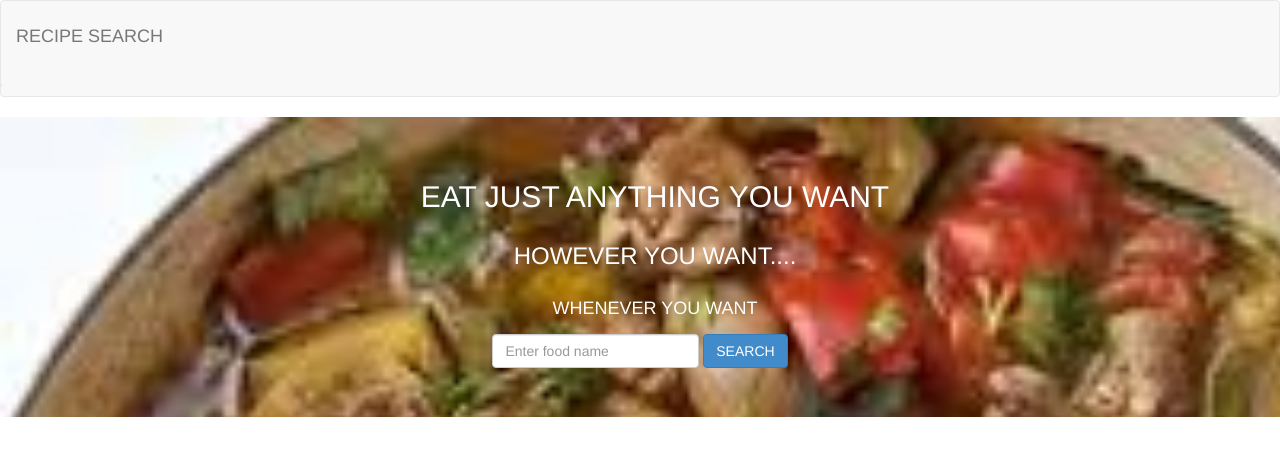
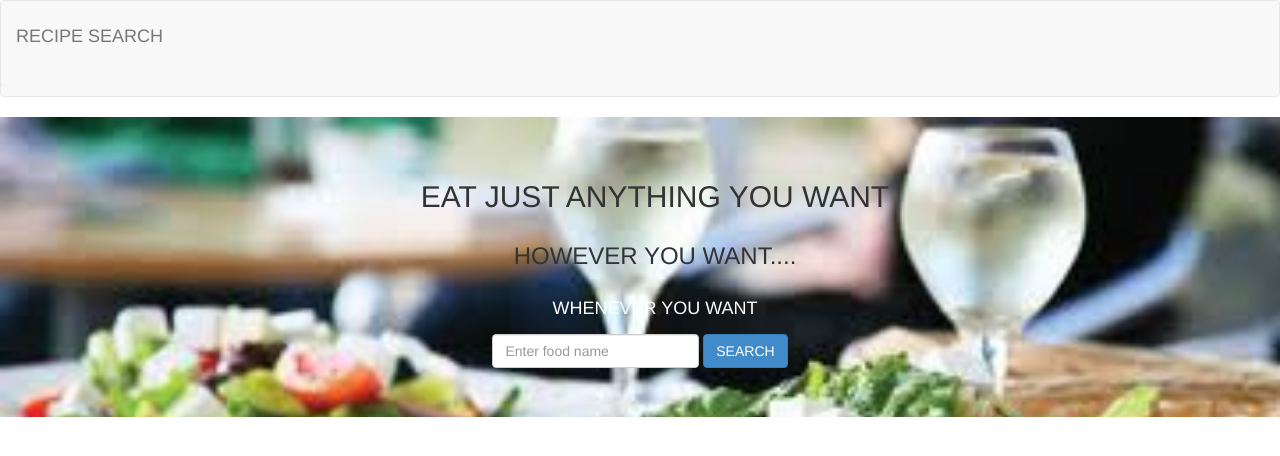
Before and after one commit to andela-oogunwa/RecipeAPI, a plain HTML site: page index.html in a window 1280 px wide. Drawn offline with Linux system fonts and the light colour scheme.

Commit message:
modified again

```diff
--- a/css/style.css
+++ b/css/style.css
@@ -6,8 +6,11 @@ body {
   text-align: center;
 }
 
-h2, h3, h4 {
-  color: white;
+h2, h3,{
+  color: black;
+}
+h4 {
+  color:white;
 }
 
 .navbar-text {
@@ -20,7 +23,7 @@ ul {
 }
 
 .jumbotron {
-  background:url("../img/imag.jpeg")no-repeat;
+  background:url("../img/imagereal.jpeg")no-repeat;
   background-size:1500px;
   background-position: absolute;
   height:300px;
```
Also changed, not shown: img/imagereal.jpeg (added), 1 other file.
